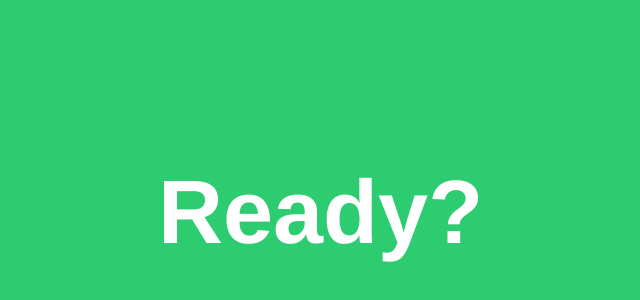
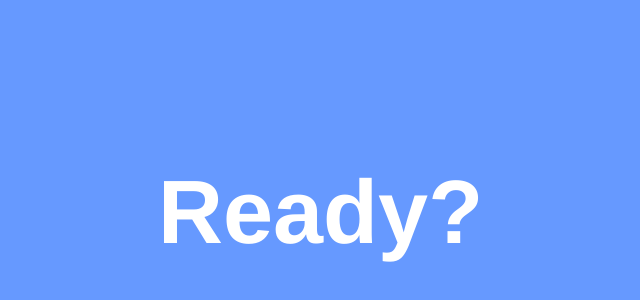
Before and after one commit to ihaohong/bx-lottery, a plain HTML site: page index.html in a window 1280 px wide. Shown: the part 188-488 px from the top of the page, without its empty margins (362-1002 px from the left). Drawn offline with nearby package versions, Linux system fonts and the light colour scheme.

Commit message:
Update index.html

```diff
--- a/index.html
+++ b/index.html
@@ -3,7 +3,7 @@
     <title>lottery</title>
     <style>
         body {
-            background: #2ecc71;
+            background: #6699ff;
         }
 
         #zhuanpan {
```
